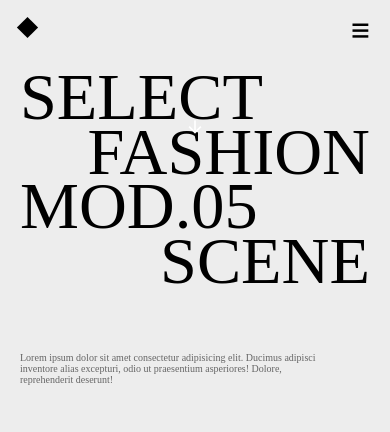
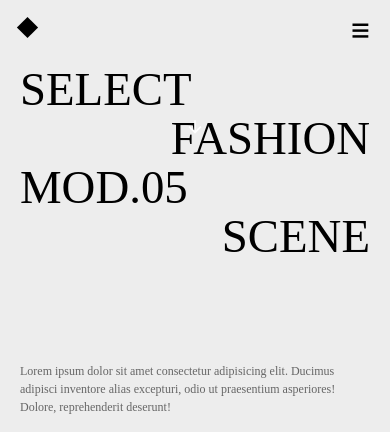
Before and after one commit to TheGreatProgrammerDev/CSS-grid-project, a plain HTML site: page index.html in a window 390 px wide. Drawn offline with nearby package versions, Linux system fonts and the light colour scheme; grey boxes are pictures that could not be loaded.

Commit message:
Update style.css
improve responsiveness

```diff
--- a/style.css
+++ b/style.css
@@ -123,7 +123,7 @@ grid-template-rows: 26% 56% 18%;
     font-weight: 100;
 }
 
-@media (max-width:600px) {
+@media (max-width:550px) {
     #main {
         grid-template-columns: 50% 50%;
         grid-template-rows: 60px 34% 8%;
@@ -163,8 +163,9 @@ grid-template-rows: 26% 56% 18%;
         }
 
         #left-center h1 {
-            font-size: 17vw;
-            line-height: 14vw;
+            font-size: 12vw;
+            line-height: 10vw;
+            margin-bottom: 10px;
         }
 
         #left-center h1:nth-child(2n) {
@@ -177,8 +178,11 @@ grid-template-rows: 26% 56% 18%;
 
 
         #left-bottom p {
-            width: 90%;
-            font-size: 10px;
+            width: 95%;
+            font-size: 12px;
+            margin-top : 10px;
+            position : relative;
+            line-height : 1.5;
         }
 
         #arrow {
```
